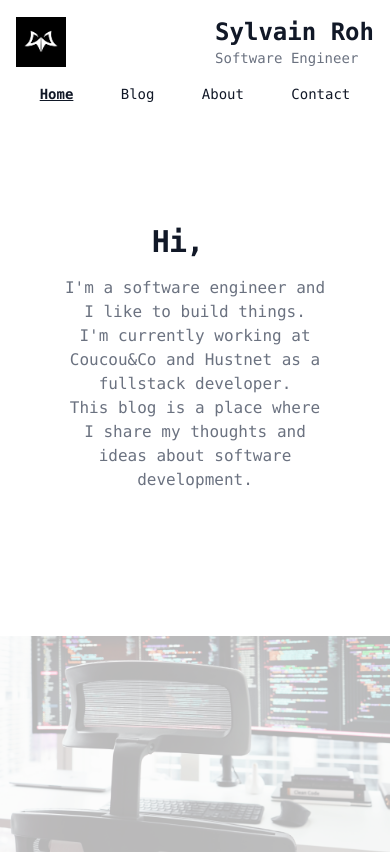
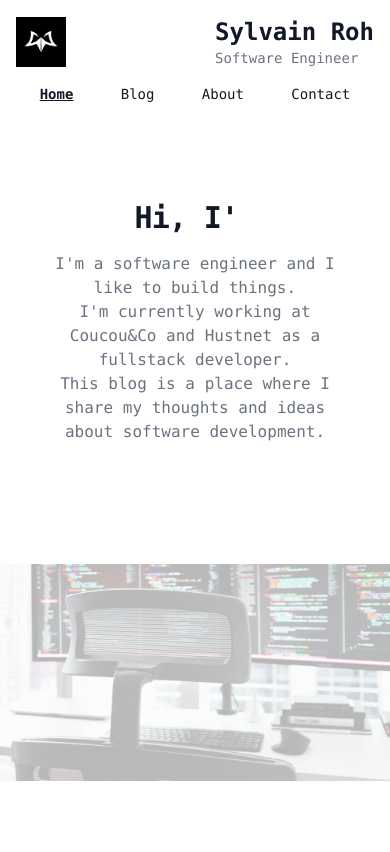
Before and after one commit to rohsyl/blog, a Next.js app: page / in a window 390 px wide. Shown: the top 852 px of the page. Built offline with nearby package versions, Linux system fonts and the light colour scheme.

Commit message:
fix padding of container

```diff
--- a/src/app/components/Container.tsx
+++ b/src/app/components/Container.tsx
@@ -1,7 +1,7 @@
 
 export default function Container({children}: { children: React.ReactNode }) {
     return (
-    <main className="mx-auto max-w-screen-xl p-16 md:p-8 lg:p-10 text-black dark:text-white">
+    <main className="mx-auto max-w-screen-xl p-10 md:p-8 lg:p-10 text-black dark:text-white">
         {children}
     </main>
     )
```
